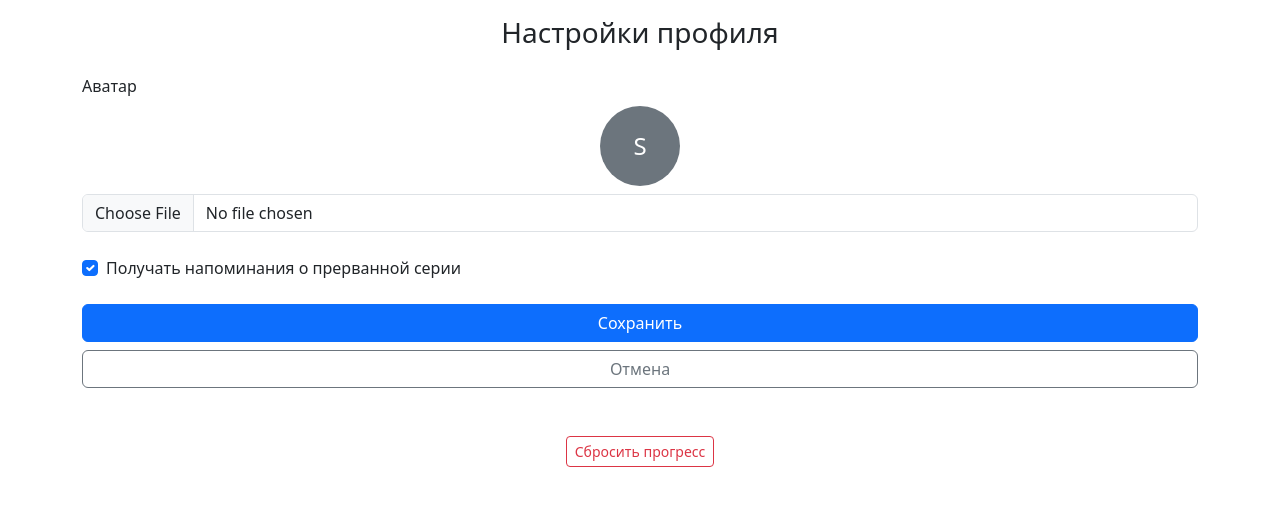
After one commit to fairyofmiracle/FinQuest, a Django app: page /accounts/settings/ in a window 1280 px wide. The commit adds this page. Shown: the top 506 px of the page. Run offline with Django 5.2, Linux system fonts and the light colour scheme; the visitor is signed in with stand-in values (Sample User, id 1).

Commit message:
добавлены настройки

```diff
--- a/accounts/models.py
+++ b/accounts/models.py
@@ -6,6 +6,8 @@ class User(AbstractUser):
     points = models.IntegerField(default=0)
     coins = models.IntegerField(default=0)
     level_number = models.IntegerField(default=1)
+    notifications_enabled = models.BooleanField(default=True, verbose_name="Получать напоминания")
+
 
     groups = models.ManyToManyField(
         'auth.Group',
--- a/accounts/urls.py
+++ b/accounts/urls.py
@@ -8,4 +8,6 @@ urlpatterns = [
     path('logout/', auth_views.LogoutView.as_view(), name='logout'),
     path('register/', views.RegisterView.as_view(), name='register'),
     path('profile/', views.profile, name='profile'),
+    path('settings/', views.settings_view, name='settings'),
+    path('reset/', views.reset_progress, name='reset_progress'),
 ]
--- a/accounts/views.py
+++ b/accounts/views.py
@@ -53,3 +53,32 @@ class RegisterView(CreateView):
         login(self.request, user)
         messages.success(self.request, "Регистрация прошла успешно! Добро пожаловать в FinQuest!")
         return redirect(self.success_url)
+
+@login_required
+def settings_view(request):
+    if request.method == "POST":
+        # Обработка аватара
+        if 'avatar' in request.FILES:
+            request.user.avatar = request.FILES['avatar']
+
+        # Обработка уведомлений
+        request.user.notifications_enabled = 'notifications' in request.POST
+        request.user.save()
+        messages.success(request, "Настройки сохранены!")
+        return redirect('settings')
+
+    return render(request, 'accounts/settings.html')
+
+
+@login_required
+def reset_progress(request):
+    # Удаляем прогресс и достижения
+    UserLevelProgress.objects.filter(user=request.user).delete()
+    UserAchievement.objects.filter(user=request.user).delete()
+    # Сбрасываем очки и монеты
+    request.user.points = 0
+    request.user.coins = 0
+    request.user.level_number = 1
+    request.user.save()
+    messages.success(request, "Прогресс сброшен!")
+    return redirect('profile')
--- a/static/js/finquest.js
+++ b/static/js/finquest.js
@@ -17,12 +17,18 @@ document.addEventListener('DOMContentLoaded', function () {
         });
     });
 
-    // Поддержка "назад" на мобильных
-    const backButton = document.querySelector('[href$="/"]');
-    if (backButton && window.history.length > 2) {
-        backButton.addEventListener('click', function (e) {
-            e.preventDefault();
-            window.history.back();
+    // Поддержка "назад" на мобильных — перехватываем только явные ссылки с текстом "Назад" или стрелкой
+    const backLinks = Array.from(document.querySelectorAll('a'))
+        .filter((anchor) => {
+            const text = (anchor.textContent || '').trim();
+            return /^(←\s*)?Назад/.test(text) || text.startsWith('←') || anchor.dataset.back === 'true';
+        });
+    if (backLinks.length && window.history.length > 2) {
+        backLinks.forEach((anchor) => {
+            anchor.addEventListener('click', function (e) {
+                e.preventDefault();
+                window.history.back();
+            });
         });
     }
 
--- a/templates/accounts/profile.html
+++ b/templates/accounts/profile.html
@@ -64,6 +64,7 @@
 {% endif %}
 
 <div class="text-center mt-4">
+  <a href="{% url 'settings' %}" class="btn btn-outline-secondary btn-sm me-2">Настройки</a>
   <a href="{% url 'dashboard' %}" class="btn btn-outline-primary btn-sm me-2">Назад</a>
   <a href="{% url 'logout' %}" class="btn btn-outline-danger btn-sm">Выйти</a>
 </div>
--- /dev/null
+++ b/templates/accounts/settings.html
@@ -0,0 +1,56 @@
+<!-- templates/accounts/settings.html -->
+{% extends 'base.html' %}
+{% load static %}
+
+{% block title %}Настройки — FinQuest{% endblock %}
+
+{% block content %}
+<div class="text-center mb-4">
+  <h3>Настройки профиля</h3>
+</div>
+
+<form method="post" enctype="multipart/form-data">
+  {% csrf_token %}
+
+  <!-- Аватар -->
+  <div class="mb-4">
+    <label class="form-label">Аватар</label>
+    <div class="d-flex justify-content-center mb-2">
+      {% if user.avatar %}
+        <img src="{{ user.avatar.url }}" class="rounded-circle" width="80" height="80" alt="Аватар">
+      {% else %}
+        <div class="bg-secondary text-white rounded-circle d-flex align-items-center justify-content-center" style="width:80px; height:80px; font-size:24px;">
+          {{ user.username|first|upper }}
+        </div>
+      {% endif %}
+    </div>
+    <input type="file" name="avatar" class="form-control" accept="image/*">
+    {% if form.avatar.errors %}<div class="text-danger">{{ form.avatar.errors }}</div>{% endif %}
+  </div>
+
+  <!-- Уведомления -->
+  <div class="mb-4 form-check">
+    <input type="checkbox" class="form-check-input" id="notifications" name="notifications" {% if user.notifications_enabled %}checked{% endif %}>
+    <label class="form-check-label" for="notifications">Получать напоминания о прерванной серии</label>
+  </div>
+
+  <!-- Кнопки -->
+  <div class="d-grid gap-2">
+    <button type="submit" class="btn btn-primary">Сохранить</button>
+    <a href="{% url 'profile' %}" class="btn btn-outline-secondary">Отмена</a>
+  </div>
+</form>
+
+<!-- Опционально: Сброс прогресса -->
+<div class="mt-5 text-center">
+  <button class="btn btn-sm btn-outline-danger" onclick="confirmReset()">Сбросить прогресс</button>
+</div>
+
+<script>
+function confirmReset() {
+  if (confirm("Вы уверены? Весь прогресс будет удалён!")) {
+    window.location.href = "{% url 'reset_progress' %}";
+  }
+}
+</script>
+{% endblock %}
```
Also changed, not shown: game/fixtures/initial_data.json (deleted, +0 -11 lines), game/fixtures/levels.json (deleted, +0 -67 lines), accounts/migrations/0002_user_notifications_enabled.py (added), game/views.py (line endings or trailing spaces), media/avatars/4d9f15412b3656e42d576f37946e1256-fotor-bg-remover-20250808125138.png (added).
